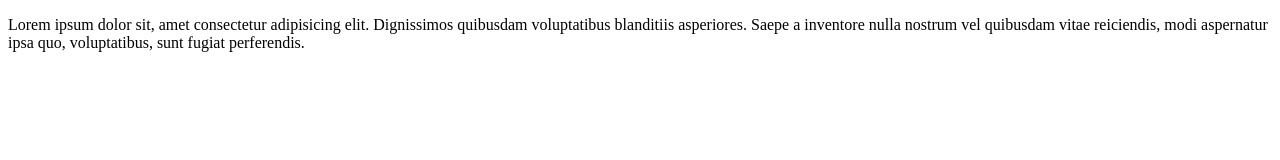
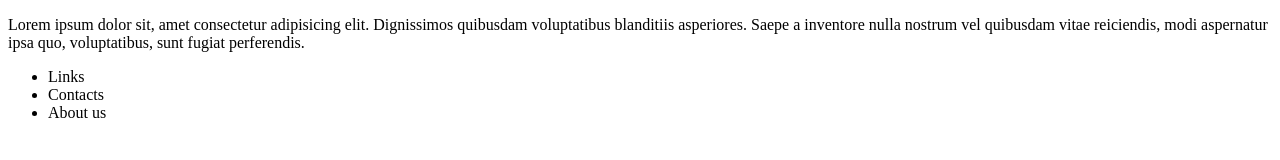
Before and after one commit to NafiadAbdi/masteringGitHub2, a plain HTML site: page world.html in a window 1280 px wide. Drawn offline with Linux system fonts and the light colour scheme.

Commit message:
footer added on the file

```diff
--- a/world.html
+++ b/world.html
@@ -12,5 +12,14 @@
 			nostrum vel quibusdam vitae reiciendis, modi aspernatur ipsa quo,
 			voluptatibus, sunt fugiat perferendis.
 		</p>
+		<footer>
+			<div>
+				<ul>
+					<li>Links</li>
+					<li>Contacts</li>
+					<li>About us</li>
+				</ul>
+			</div>
+		</footer>
 	</body>
 </html>
```
